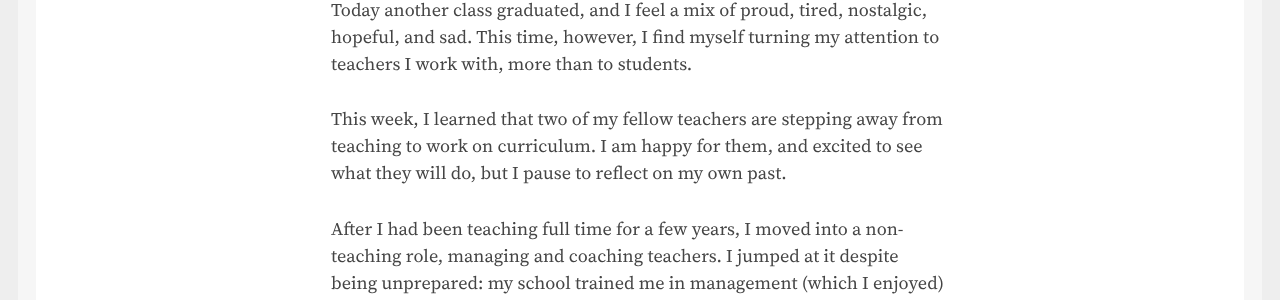
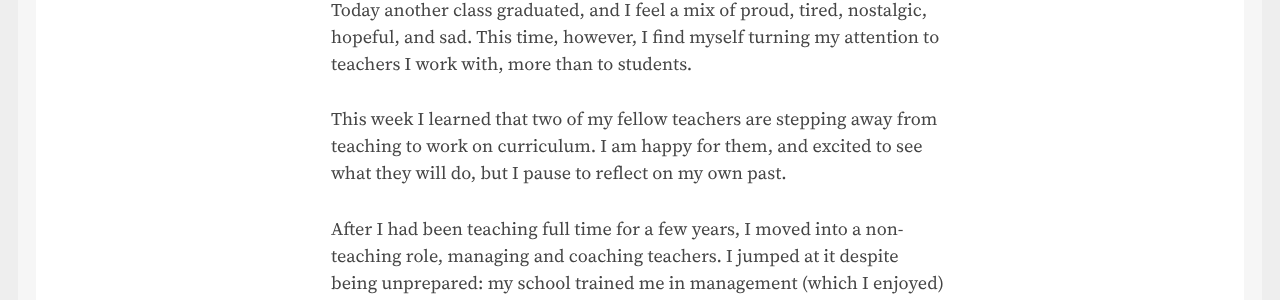
Before and after one commit to nevanscott/notated.org, a Jekyll site: the page built from _posts/2021-03-13-fellow-teachers.md, in a window 1280 px wide. Shown: the part 376-676 px from the top of the page. Built offline with Jekyll 4.4.1, drawn with Linux system fonts in a browser that asks for light colours.

```diff
--- a/_posts/2021-03-13-fellow-teachers.md
+++ b/_posts/2021-03-13-fellow-teachers.md
@@ -4,7 +4,7 @@ date: 2021-03-13T00:11:37.714Z
 ---
 Today another class graduated, and I feel a mix of proud, tired, nostalgic, hopeful, and sad. This time, however, I find myself turning my attention to teachers I work with, more than to students.
 
-This week, I learned that two of my fellow teachers are stepping away from teaching to work on curriculum. I am happy for them, and excited to see what they will do, but I pause to reflect on my own past.
+This week I learned that two of my fellow teachers are stepping away from teaching to work on curriculum. I am happy for them, and excited to see what they will do, but I pause to reflect on my own past.
 
 After I had been teaching full time for a few years, I moved into a non-teaching role, managing and coaching teachers. I jumped at it despite being unprepared: my school trained me in management (which I enjoyed) and  teacher coaching (which I was very skeptical about). I was tired of the grind of teaching, and moving into a management role seemed like a good way to support teachers.
 
```
